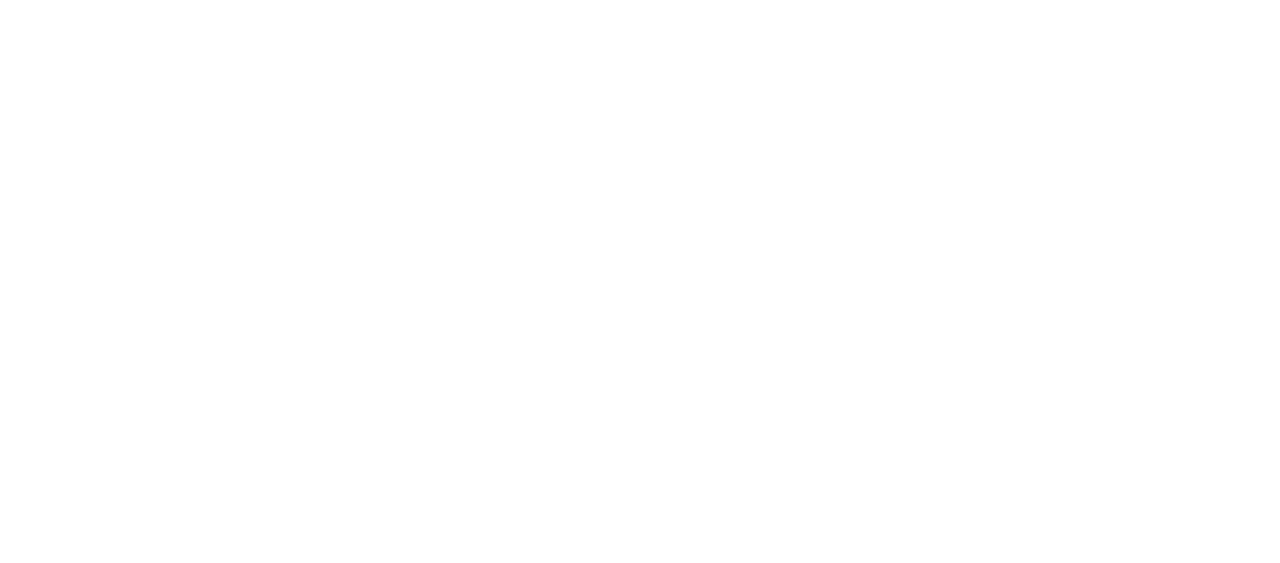
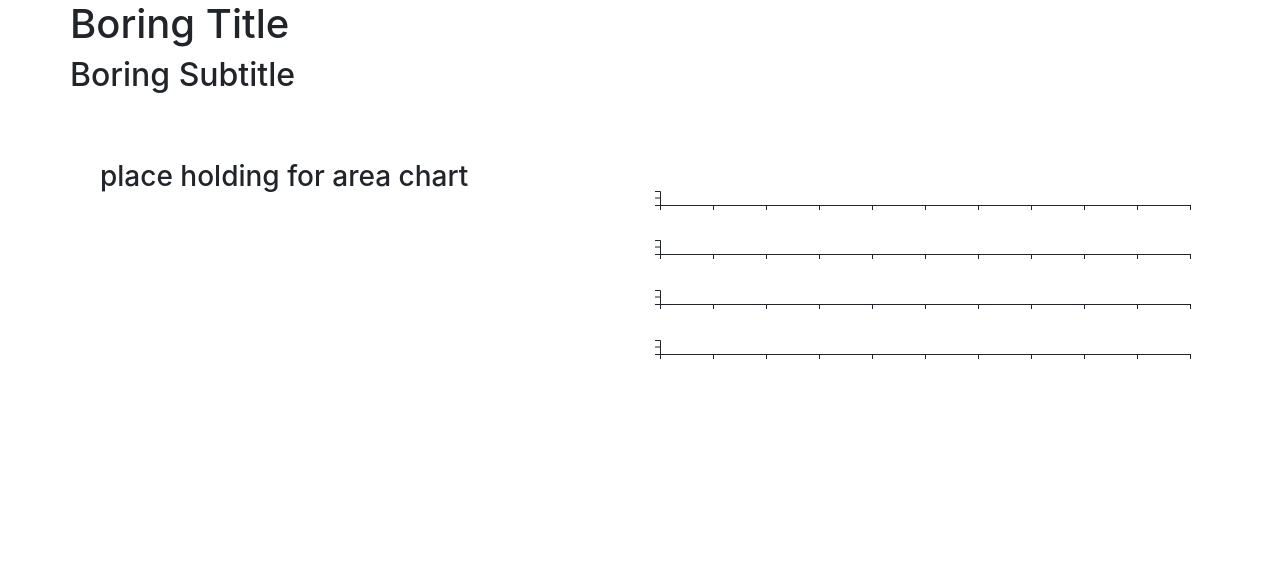
Before and after one commit to zanewolf/CS171-Assignments, a plain HTML site: page Week 7/submission_week-07_ZaneWolf/implementation/hw/index.html in a window 1280 px wide. Drawn offline with nearby package versions, Linux system fonts and the light colour scheme.

Commit message:
reorganizing some files

```diff
--- a/Week 7/submission_week-07_ZaneWolf/implementation/hw/css/style.css
+++ b/Week 7/submission_week-07_ZaneWolf/implementation/hw/css/style.css
@@ -1,2 +1,20 @@
 
 /* ADD YOUR STYLES HERE */
+.align-self-center{
+    height: 100%;
+    width: 100%;
+}
+
+.title {
+    height: 20vh;
+}
+
+#barcol{
+    height: 80vh;
+    width: 48vw;
+}
+
+#histogram-chart{
+    height: 50vh;
+    width: 45vw;
+}
--- a/Week 7/submission_week-07_ZaneWolf/implementation/hw/index.html
+++ b/Week 7/submission_week-07_ZaneWolf/implementation/hw/index.html
@@ -4,14 +4,44 @@
 	<meta charset="utf-8">
 	<meta name="description" content="">
 	<meta name="viewport" content="width=device-width, initial-scale=1">
-	<title>CS171 - HW 6</title>
+	<title>CS171 - HW 7</title>
 
 	<link rel="stylesheet" href="https://stackpath.bootstrapcdn.com/bootstrap/4.5.2/css/bootstrap.min.css" integrity="sha384-JcKb8q3iqJ61gNV9KGb8thSsNjpSL0n8PARn9HuZOnIxN0hoP+VmmDGMN5t9UJ0Z" crossorigin="anonymous">
 	<link rel="stylesheet" href="css/style.css">
 </head>
 <body>
 
-	<!-- * TO-DO * -->
+	<div class="container">
+		<div class="row justify-content-center title">
+			<div class = "align-self-center">
+				<h1>Boring Title</h1>
+				<h2>Boring Subtitle</h2>
+			</div>
+		</div>
+
+			<!-- main graph -->
+		<div class = "row">
+			<div class = "col-6">
+				<div class = "col align-self-center" id="histogram-chart">
+					<h3>place holding for area chart</h3>
+				</div>
+			</div>
+			<div class=" col-6" id = "barcol">
+				<div class = "row align-content-end">
+					<div class = "col align-self-center" id = "bar1"></div>
+				</div>
+				<div class = "row">
+					<div class = "col align-self-center" id = "bar2"></div>
+				</div>
+				<div class = "row">
+					<div class = "col align-self-center" id = "bar3"></div>
+				</div>
+				<div class = "row">
+					<div class = "col align-self-center" id = "bar4"></div>
+				</div>
+			</div>
+		</div>
+	</div>
 
 
 	<!-- embedding JS libraries -->
--- a/Week 7/submission_week-07_ZaneWolf/implementation/hw/js/barchart.js
+++ b/Week 7/submission_week-07_ZaneWolf/implementation/hw/js/barchart.js
@@ -20,10 +20,6 @@ class BarChart {
 
 		this.initVis();
 	}
-
-
-
-
 	/*
 	 * Initialize visualization (static content; e.g. SVG area, axes)
 	 */
@@ -32,7 +28,56 @@ class BarChart {
 		let vis = this;
 
 
-		// * TO-DO *
+		vis.margin = {top: 5, right: 5, bottom: 5, left: 5};
+
+		vis.width = $('#' + vis.parentElement).width() - vis.margin.left - vis.margin.right;
+		vis.height = $('#' + vis.parentElement).height() - vis.margin.top - vis.margin.bottom;
+		// vis.width = 300 - vis.margin.left - vis.margin.right;
+		// vis.height = 150 - vis.margin.top - vis.margin.bottom;
+
+
+		// SVG drawing area
+		vis.svg = d3.select("#" + vis.parentElement).append("svg")
+			.attr("width", vis.width + vis.margin.left + vis.margin.right)
+			.attr("height", vis.height + vis.margin.top + vis.margin.bottom)
+			.append("g")
+			.attr("transform", "translate(" + vis.margin.left + "," + vis.margin.top + ")");
+
+
+		// Scales and axes
+		// define Y axis as categorical and X as linear, since it's quantitative
+		vis.y = d3.scaleBand()
+			.range([0, vis.height])
+			.domain(d3.extent(vis.data, d=> d.config));
+
+		vis.x = d3.scaleLinear()
+			.range([0, vis.width]);
+
+		vis.xAxis = d3.axisBottom()
+			.scale(vis.x);
+
+		vis.yAxis = d3.axisLeft()
+			.scale(vis.y);
+
+		vis.svg.append("g")
+			.attr("class", "x-axis axis")
+			.attr("transform", "translate(0," + vis.height + ")");
+
+		vis.svg.append("g")
+			.attr("class", "y-axis axis");
+
+		vis.bars = vis.svg.selectAll(".bar")
+			.data(vis.data)
+			.enter()
+			.append("rect")
+			.attr("class", "bar")
+			.attr("x", vis.x(0) )
+			.attr("y", function(d) { return vis.y(d.config); })
+			.attr("width", function(d) { return vis.x(d[0]); })
+			.attr("height", vis.y.bandwidth() )
+			.attr("fill", "#2D3319")
+
+		console.log("here");
 
 
 		// (Filter, aggregate, modify data)
@@ -79,6 +124,16 @@ class BarChart {
 
 		// Update the y-axis
 		vis.svg.select(".y-axis").call(vis.yAxis);
+        vis.svg.select(".x-axis").call(vis.xAxis);
+        vis.svg
+            .selectAll(".bar")
+            .data(vis.data)
+            .enter()
+            .append('rect')
+            .attr("class", "bar")
+            .attr("d", vis.bar)
+
+
 	}
 
 
--- a/Week 7/submission_week-07_ZaneWolf/implementation/hw/js/main.js
+++ b/Week 7/submission_week-07_ZaneWolf/implementation/hw/js/main.js
@@ -20,11 +20,44 @@ let parseDate = d3.timeParse("%Y-%m-%d");
 // (1) Load CSV data
 // 	(2) Convert strings to date objects
 // 	(3) Create new bar chart objects
-// 	(4) Create new are chart object
+// 	(4) Create new area chart object
 
-d3.csv("data/household_characteristics.csv"). then(data=>{
+d3.csv("data/household_characteristics.csv"). then(csv=>{
 
-	// * TO-DO *
+	// prepare data
+	console.log(csv);
+	csv.forEach(function(d){
+		d.survey = parseDate(d.survey);
+	});
+
+	// Store csv data in global variable
+	data = csv;
+	console.log(data);
+
+	// create the bar chart objects
+	bar1 = new BarChart("bar1", data, 'ownrent');
+	bar2 = new BarChart("bar2", data, 'electricity');
+	bar3 = new BarChart("bar3", data, 'hohreligion');
+	bar4 = new BarChart("bar4", data, 'latrine');
+
+	bar1.initVis();
+	bar2.initVis();
+	bar3.initVis();
+	bar4.initVis();
+
+	// // console.log(data)/**/
+	//
+	// // TO-DO (Activity I): instantiate visualization objects
+	// areachart = new StackedAreaChart("stacked-area-chart", data.layers);
+	// // console.log(something)
+	// // console.log(data.layers)
+	//
+	// // TO-DO (Activity I):  init visualizations
+	// areachart.initVis();
+	//
+	// timechart = new Timeline("timeline", data.years);
+	// timechart.initVis();
+
 
 });
 
```
Also changed, not shown: Week 7/submission_week-07_ZaneWolf/implementation/hw/js/areachart.js (+45 -1 lines).
